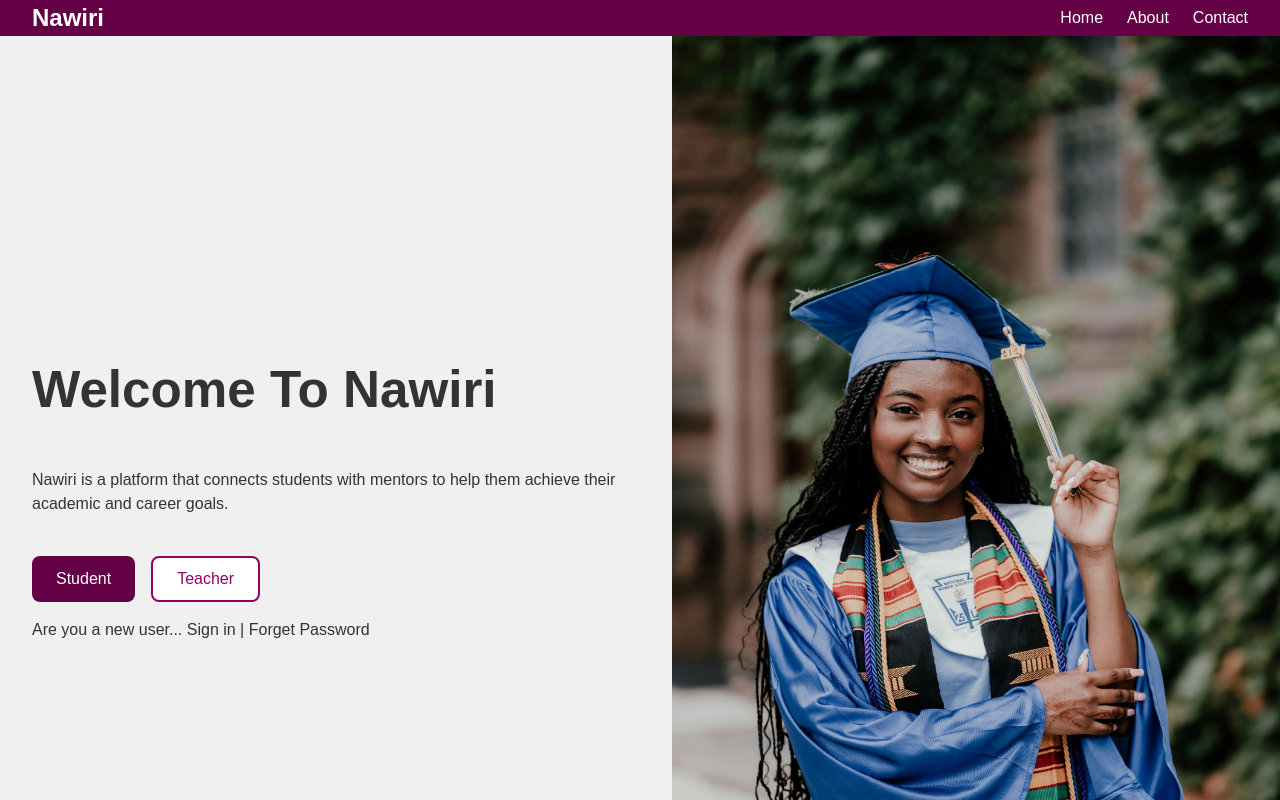
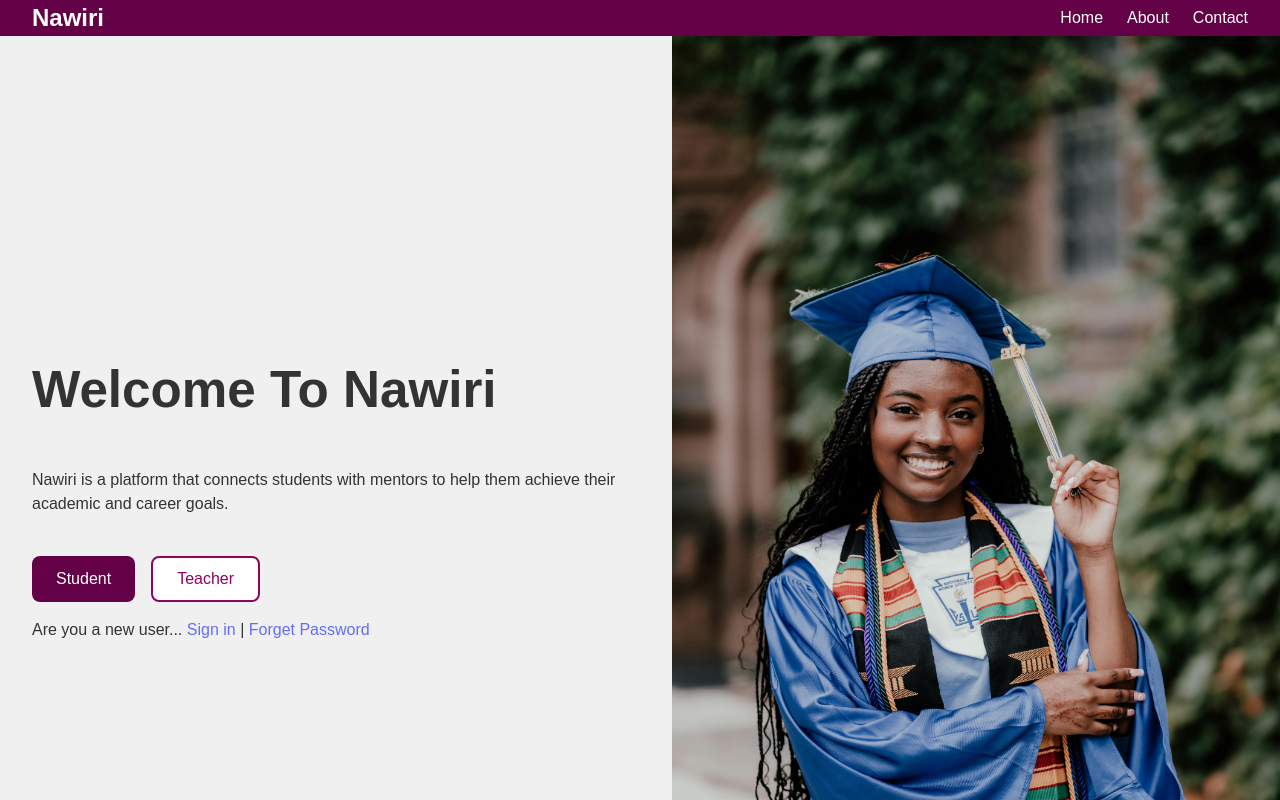
Before and after one commit to Moringa-SDF-PT10/nawiri-g7, a React (Vite) app: page / in a window 1280 px wide. Shown: the top 800 px of the page. Built offline with nearby package versions, Linux system fonts and the light colour scheme.

Commit message:
Created links to the home page Signup and forget passowrd

```diff
--- a/src/SplitScreen.jsx
+++ b/src/SplitScreen.jsx
@@ -1,7 +1,6 @@
 // src/SplitScreen.jsx
 import "./App.css";
 import nariri_school from "./assets/nariri_school.jpg";
-
 
 export default function SplitScreen() {
   return (
@@ -21,19 +20,29 @@ export default function SplitScreen() {
         <div className="left-pane">
           <h1>Welcome To Nawiri</h1>
           <p>
-            Nawiri is a platform that connects students with mentors to help them
-            achieve their academic and career goals.
+            Nawiri is a platform that connects students with mentors to help
+            them achieve their academic and career goals.
           </p>
           <div className="button-group">
             <button className="primary-button">Student</button>
             <button className="secondary-button">Teacher</button>
-
           </div>
-          <p>Are you a new user... Sign in | Forget Password</p>
+          <p>
+            Are you a new user...
+            <a href="/signup" className="link">
+              {" "}
+              Sign in{" "}
+            </a>{" "}
+            |
+            <a href="/forgot-password" className="link">
+              {" "}
+              Forget Password{" "}
+            </a>
+          </p>
         </div>
 
         <>
-        <div></div>
+          <div></div>
         </>
         <div className="right-pane">
           <img src={nariri_school} alt="Nariri School" className="full-image" />
```
